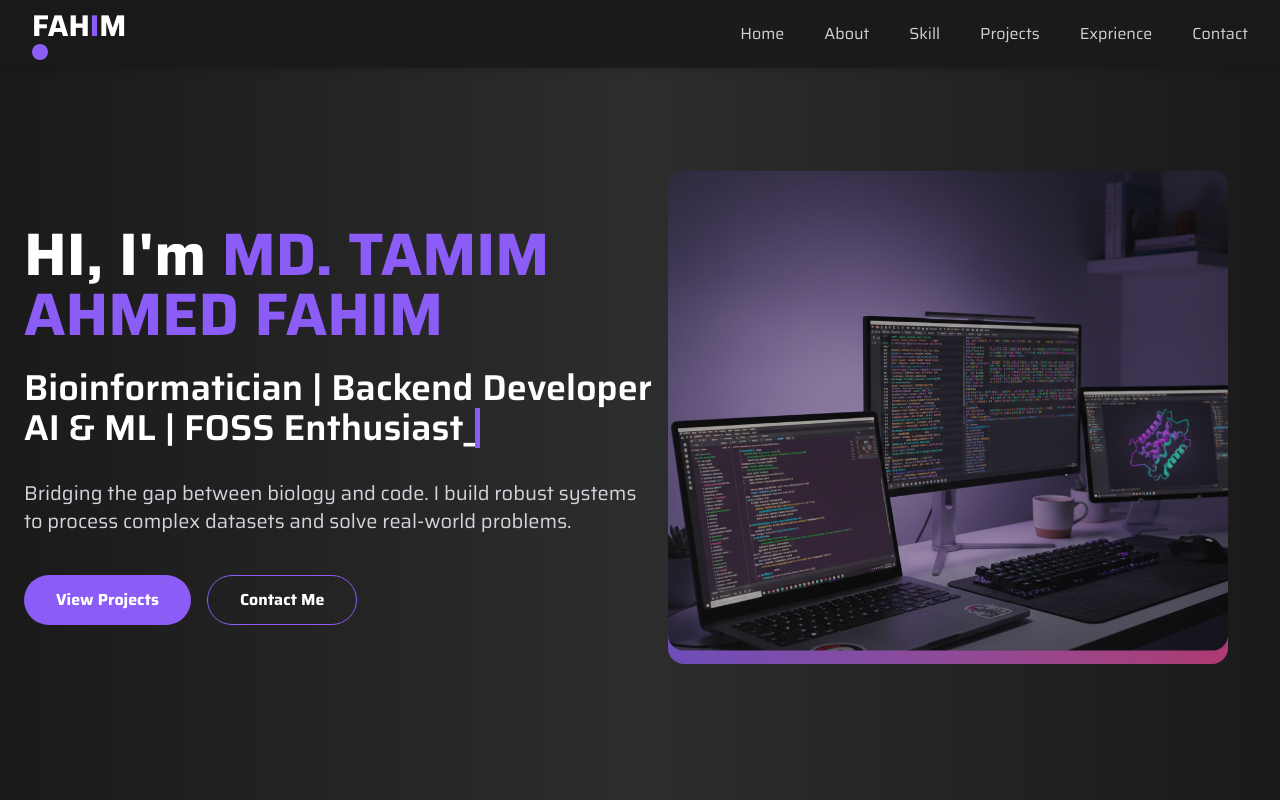
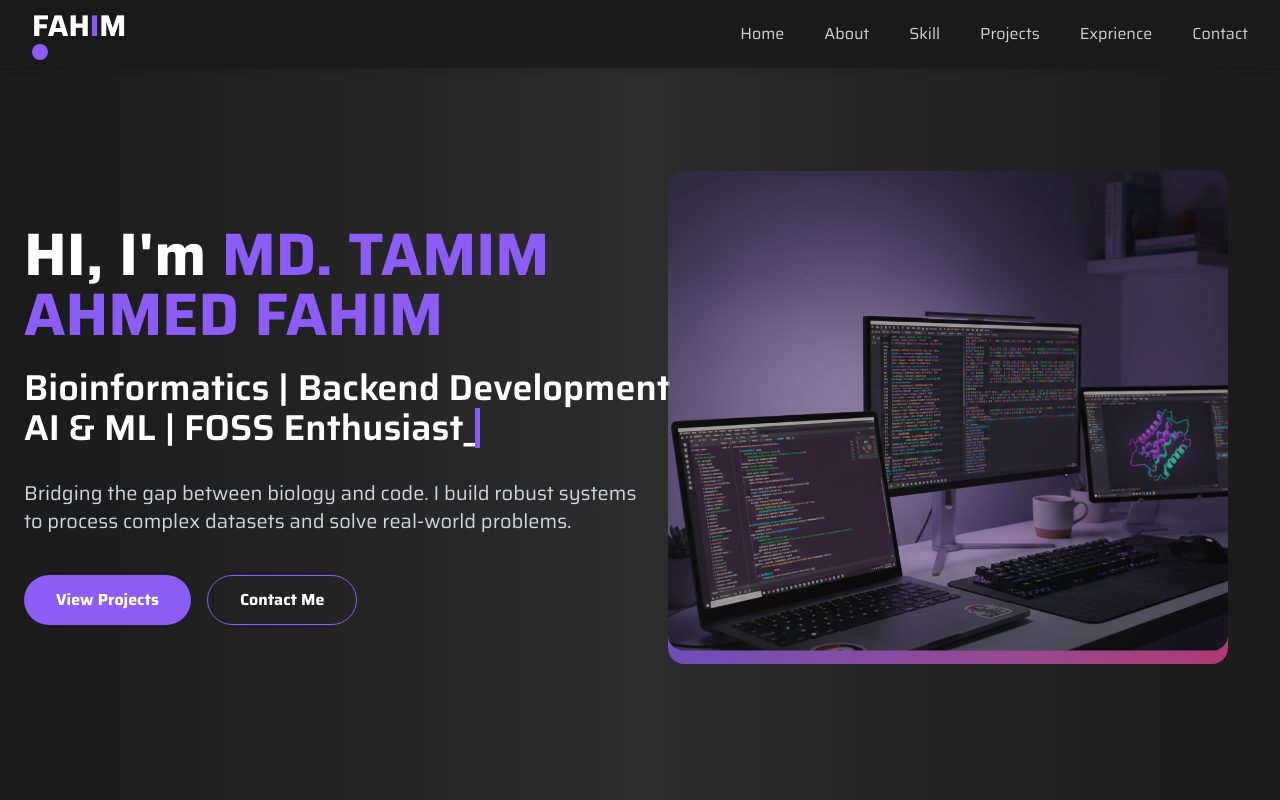
Before and after one commit to t-fahim/t-fahim.github.io, a React (Vite) app: page /#/ in a window 1280 px wide. Shown: the top 800 px of the page. Built offline with nearby package versions, Linux system fonts and the light colour scheme.

Commit message:
add google search consol

```diff
--- a/index.html
+++ b/index.html
@@ -4,6 +4,7 @@
     <meta charset="UTF-8" />
     <link rel="icon" type="image/png" href="/logo.png" />
     <meta name="viewport" content="width=device-width, initial-scale=1.0" />
+    <meta name="google-site-verification" content="n7YyIuOG16Ir4TSx4faqWSwoddD27VcXw00cPxvQbYk" />
     <title>Fahim | Portfolio</title>
   </head>
   <body class="bg-dark-100 text-[#f8fafc]">
--- a/src/components/Hero.jsx
+++ b/src/components/Hero.jsx
@@ -33,7 +33,7 @@ const Hero = () => {
                     </h1>
 
                     <h2 className='text-2xl md:text-4xl font-semibold md:whitespace-nowrap'>
-                        Bioinformatician | Backend Developer
+                        Bioinformatics | Backend Development
                     </h2>
                     <h2 className='text-2xl md:text-4xl font-semibold typewriter mb-6'>
                         AI & ML | FOSS Enthusiast_
```
